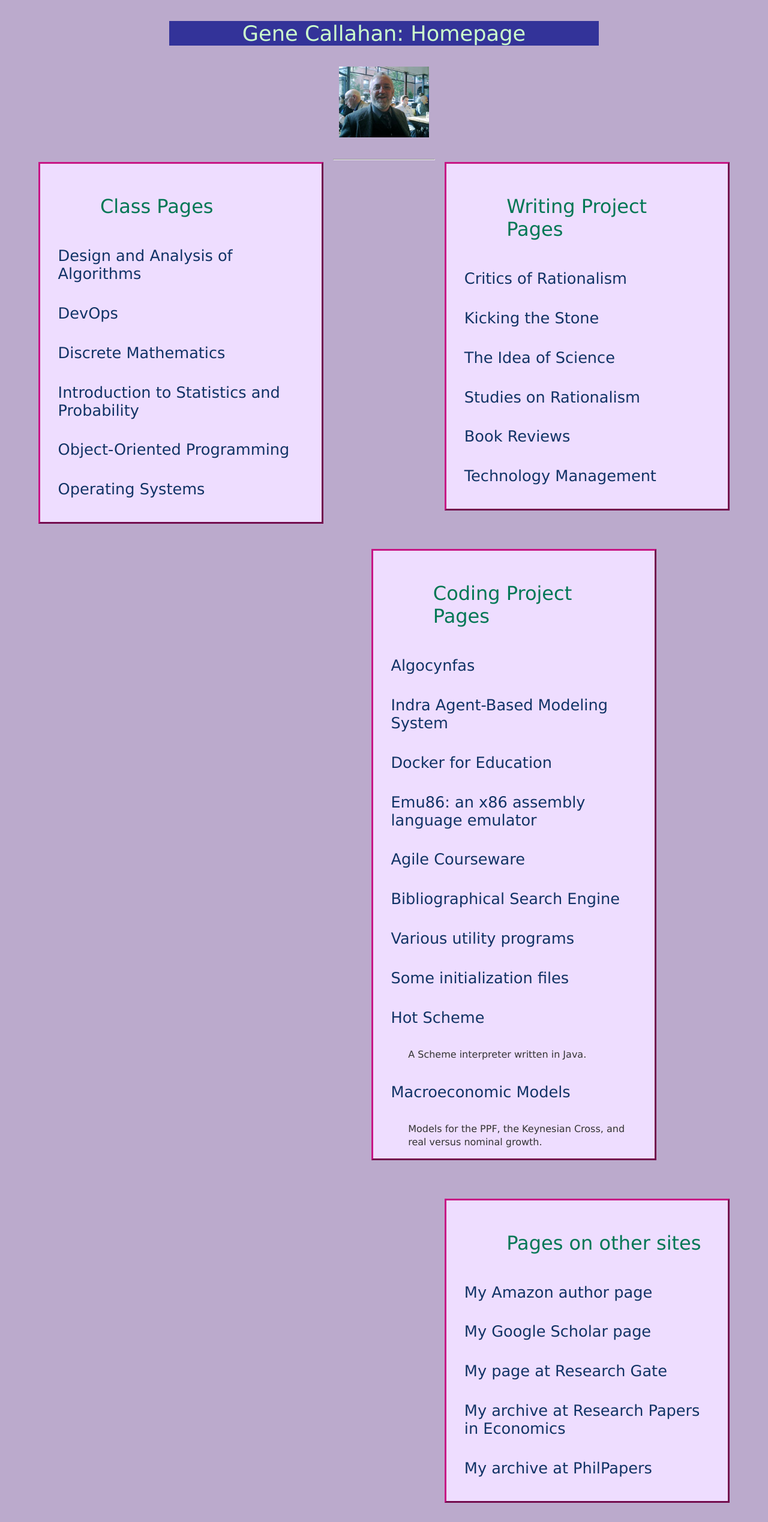
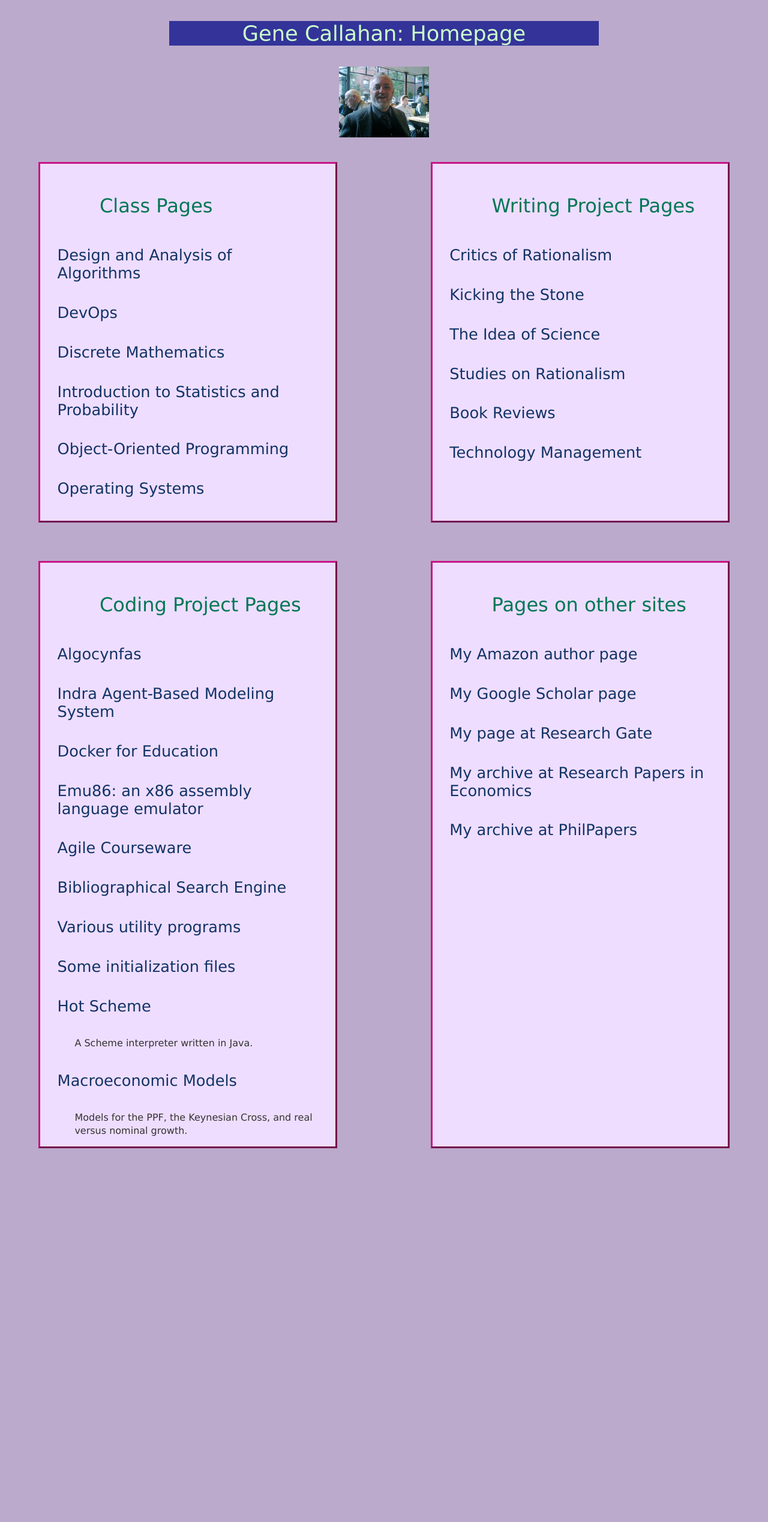
Before and after one commit to gcallah/gcallah.github.io, a Jekyll site: the page index.html, which Jekyll copies as it is, in a window 1280 px wide. Shown: the whole page at 60% size. Built offline with Jekyll 4.4.1, drawn with Linux system fonts in a browser that asks for light colours; after the commit the page ends 1946 px from its top, so only the background shows below that.

Commit message:
Tweaking phone layout

```diff
--- a/index.html
+++ b/index.html
@@ -7,10 +7,6 @@
     </head>
 
     <body>
-            <div style="text-align:center">
-                <p>
-                </p>
-            </div>
 		<h1>
 			Gene Callahan: Homepage
 		</h1>
@@ -103,12 +99,6 @@
                         Technology Management
                         </a>
                     </h3>
-                </div>
-
-                <div>
-                <br>
-                <hr>
-                <br>
                 </div>
 
                 <div class="projects-left">
--- a/style.css
+++ b/style.css
@@ -12,15 +12,21 @@
     font-family: Verdana, Geneva, sans-serif
 }
 
+div.flex-container {
+  display: flex;
+  justify-content: space-between;
+  flex-wrap: wrap;
+}
+
 div.projects-left {
     border-width: 3px;
     border-style: outset;
     border-color: MEDIUMVIOLETRED;
     float: left;
     background: var(--project-bg-color);
-    width: 36%;
-    margin: 2em 1em 2em 4em;
-    padding: 4px;
+    width: 38%;
+    margin: 2em .4em 2em 4em;
+    padding: 3px;
 }
 
 div.projects-right {
@@ -29,9 +35,9 @@
     border-color: MEDIUMVIOLETRED;
     float: right;
     background: var(--project-bg-color);
-    width: 36%;
-    margin: 2em 4em 2em 1em;
-    padding: 4px;
+    width: 38%;
+    margin: 2em 4em 2em .4em;
+    padding: 3px;
 }
 
 table, th, td {
```
